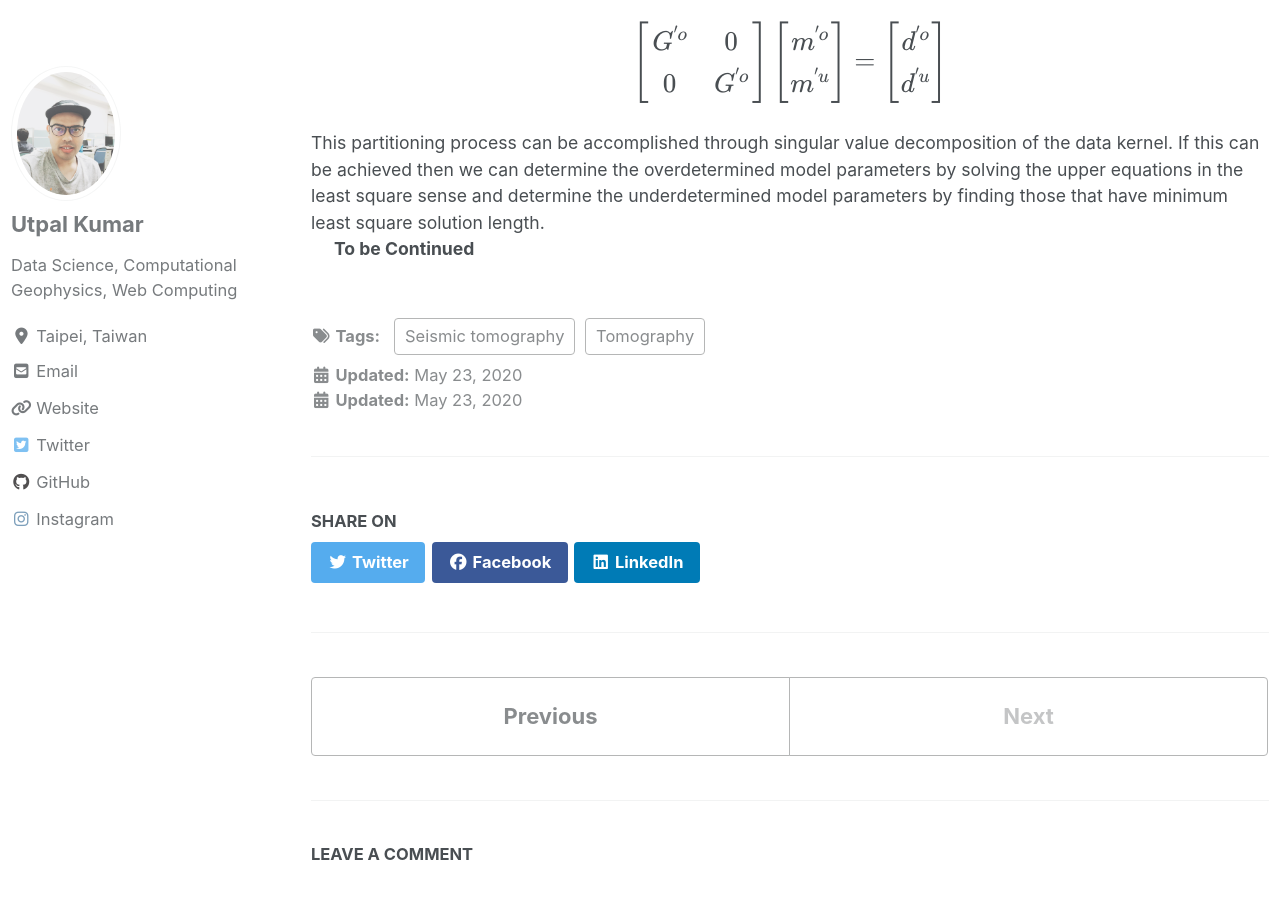
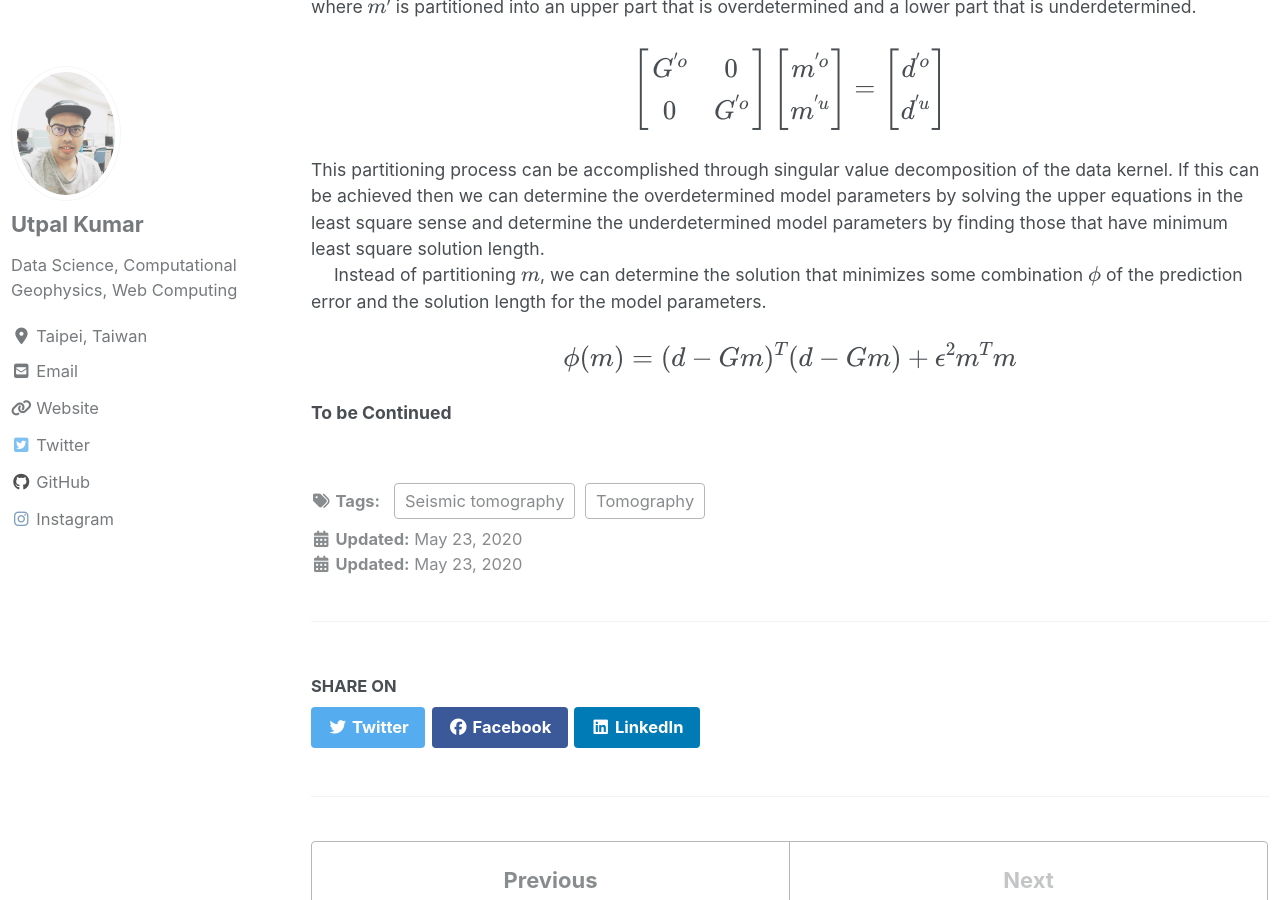
Before and after one commit to apexcodings/earthinversion.github.io, a Jekyll site: the page built from _posts/2020-05-23-numerical-tests-travel-time-tomography.md, in a window 1280 px wide and 900 px high, scrolled down 1668 px. Built offline with Jekyll 4.4.1, drawn with Linux system fonts in a browser that asks for light colours; cached includes are drawn as plain includes; nearby versions of some CDN libraries; formulas are drawn with MathJax 3; comment, search, counter and statistics services are not loaded.

Commit message:
post Updated

```diff
--- a/_posts/2020-05-23-numerical-tests-travel-time-tomography.md
+++ b/_posts/2020-05-23-numerical-tests-travel-time-tomography.md
@@ -46,6 +46,7 @@ d &= Gm \\
 𝑚^{est} &= (𝐺^T𝐺)^{-1}𝐺^T𝑑
 \end{aligned}
 $$
+
 This solution can simply be obtained simply by minimizing the least square error with
 respect to the model parameters. (Menke 1989)
 
@@ -69,5 +70,12 @@ $$
 
 This partitioning process can be accomplished through singular value decomposition of the data kernel. If this can be achieved then we can determine the overdetermined model parameters by solving the upper equations in the least square sense and determine the underdetermined model parameters by finding those that have minimum least square solution length.
 
+Instead of partitioning \\( m \\), we can determine the solution that minimizes some combination \\( \phi \\) of the prediction error and the solution length for the model parameters.
+
+$$
+\phi (m) = (𝑑−𝐺𝑚)^{T} (𝑑−𝐺𝑚) +\epsilon^2 𝑚^T𝑚
+$$
+
+
 
 __To be Continued__
```
